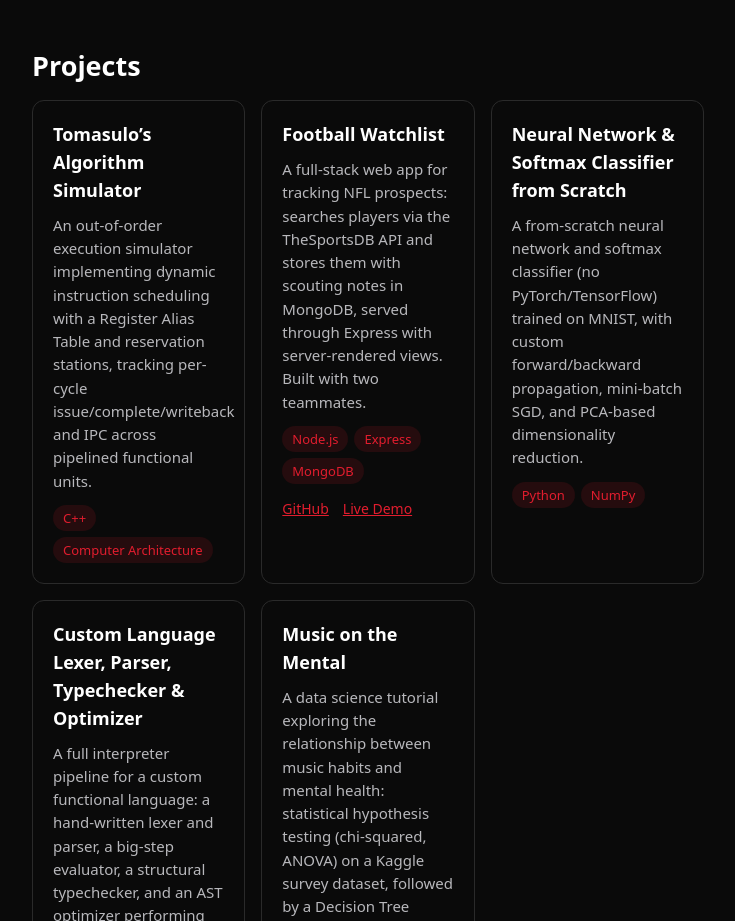
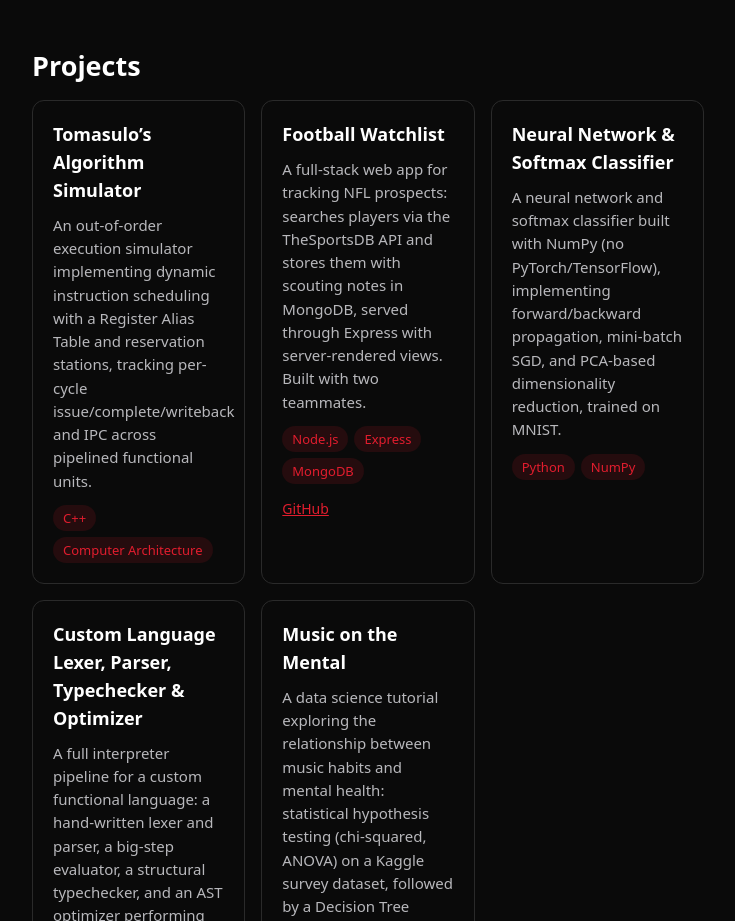
Before and after one commit to ehay4/personal-website, a React (Vite) app: page / in a window 1280 px wide. Shown: the part 1640-2561 px from the top of the page, without its empty margins (272-1007 px from the left). Built offline with nearby package versions, Linux system fonts and the light colour scheme.

Commit message:
Drop "from scratch" claim on NN project title/description for accuracy

```diff
--- a/src/components/Projects.jsx
+++ b/src/components/Projects.jsx
@@ -13,12 +13,11 @@ const projects = [
       'A full-stack web app for tracking NFL prospects: searches players via the TheSportsDB API and stores them with scouting notes in MongoDB, served through Express with server-rendered views. Built with two teammates.',
     tags: ['Node.js', 'Express', 'MongoDB'],
     repo: 'https://github.com/eglickman/Football-Watchlist',
-    demo: 'https://football-watchlist.onrender.com/',
   },
   {
-    title: 'Neural Network & Softmax Classifier from Scratch',
+    title: 'Neural Network & Softmax Classifier',
     description:
-      'A from-scratch neural network and softmax classifier (no PyTorch/TensorFlow) trained on MNIST, with custom forward/backward propagation, mini-batch SGD, and PCA-based dimensionality reduction.',
+      'A neural network and softmax classifier built with NumPy (no PyTorch/TensorFlow), implementing forward/backward propagation, mini-batch SGD, and PCA-based dimensionality reduction, trained on MNIST.',
     tags: ['Python', 'NumPy'],
     repo: '',
     demo: '',
```
